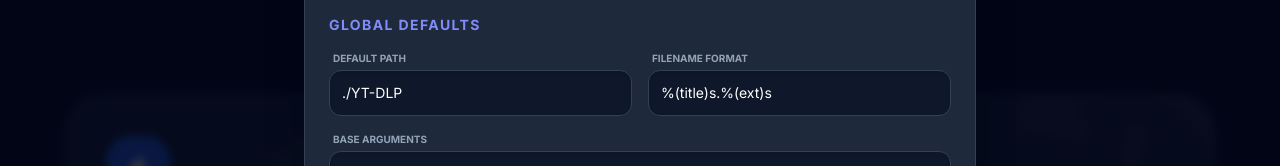
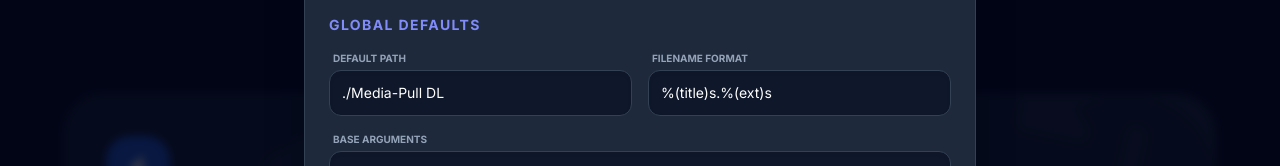
Before and after one commit to DrStr4Nge147/Media-Pull-DL, a React (Vite) app: page / in a window 1280 px wide. Both pictures are taken after a click on the button 1186 px from the left and 101 px from the top of the page. Shown: the part 267-433 px from the top of the page. Built offline with nearby package versions, Linux system fonts and the light colour scheme.

Commit message:
chore: rebrand application to Media-Pull DL and enhance settings accessibility

```diff
--- a/App.tsx
+++ b/App.tsx
@@ -11,7 +11,7 @@ import { v4 as uuidv4 } from 'uuid';
 
 
 const DEFAULT_SETTINGS: AppSettings = {
-  defaultDestination: './YT-DLP',
+  defaultDestination: './Media-Pull DL',
   defaultFilenameFormat: '%(title)s.%(ext)s',
   defaultArgs: '--format mp4/best',
   presets: [
@@ -30,7 +30,21 @@ const App: React.FC = () => {
   const [downloadStrategy, setDownloadStrategy] = useState<DownloadStrategy>('SEQUENTIAL');
   const [settings, setSettings] = useState<AppSettings>(() => {
     const saved = localStorage.getItem('yt_dlp_settings');
-    return saved ? JSON.parse(saved) : DEFAULT_SETTINGS;
+    if (saved) {
+      try {
+        const parsed = JSON.parse(saved);
+        // Migration: Update default destination from old './YT-DLP' to new './Media-Pull DL'
+        if (parsed.defaultDestination === './YT-DLP') {
+          parsed.defaultDestination = './Media-Pull DL';
+          localStorage.setItem('yt_dlp_settings', JSON.stringify(parsed));
+        }
+        return parsed;
+      } catch (e) {
+        console.error('Failed to parse settings:', e);
+        return DEFAULT_SETTINGS;
+      }
+    }
+    return DEFAULT_SETTINGS;
   });
   const [showSettings, setShowSettings] = useState(false);
   const [sharedDestination, setSharedDestination] = useState(settings.defaultDestination);
--- a/components/SettingsModal.tsx
+++ b/components/SettingsModal.tsx
@@ -108,6 +108,7 @@ const SettingsModal: React.FC<Props> = ({ settings, onSave, onClose }) => {
                 <label className="block text-[10px] font-bold text-slate-500 dark:text-slate-400 uppercase mb-1 ml-1">Default Path</label>
                 <input
                   type="text"
+                  placeholder="./Media-Pull DL"
                   value={localSettings.defaultDestination}
                   onChange={e => setLocalSettings(prev => ({ ...prev, defaultDestination: e.target.value }))}
                   className="w-full bg-slate-50 dark:bg-slate-900 border border-slate-200 dark:border-slate-700 rounded-xl p-3 text-sm focus:outline-none focus:ring-2 focus:ring-blue-500/20 focus:border-blue-500 text-slate-900 dark:text-white transition-all shadow-inner"
@@ -117,6 +118,7 @@ const SettingsModal: React.FC<Props> = ({ settings, onSave, onClose }) => {
                 <label className="block text-[10px] font-bold text-slate-500 dark:text-slate-400 uppercase mb-1 ml-1">Filename Format</label>
                 <input
                   type="text"
+                  placeholder="%(title)s.%(ext)s"
                   value={localSettings.defaultFilenameFormat}
                   onChange={e => setLocalSettings(prev => ({ ...prev, defaultFilenameFormat: e.target.value }))}
                   className="w-full bg-slate-50 dark:bg-slate-900 border border-slate-200 dark:border-slate-700 rounded-xl p-3 text-sm focus:outline-none focus:ring-2 focus:ring-blue-500/20 focus:border-blue-500 text-slate-900 dark:text-white transition-all shadow-inner"
@@ -127,6 +129,7 @@ const SettingsModal: React.FC<Props> = ({ settings, onSave, onClose }) => {
               <label className="block text-[10px] font-bold text-slate-500 dark:text-slate-400 uppercase mb-1 ml-1">Base Arguments</label>
               <input
                 type="text"
+                placeholder="--format mp4/best"
                 value={localSettings.defaultArgs}
                 onChange={e => setLocalSettings(prev => ({ ...prev, defaultArgs: e.target.value }))}
                 className="w-full bg-slate-50 dark:bg-slate-900 border border-slate-200 dark:border-slate-700 rounded-xl p-3 text-sm font-mono focus:outline-none focus:ring-2 focus:ring-blue-500/20 focus:border-blue-500 text-slate-900 dark:text-white transition-all shadow-inner"
--- a/metadata.json
+++ b/metadata.json
@@ -1,5 +1,5 @@
 {
-  "name": "YT-DLP Web Manager",
+  "name": "Media-Pull DL Manager",
   "description": "A modern, professional batch download manager for yt-dlp workflows featuring sequential queueing, custom presets, and real-time progress simulation.",
   "requestFramePermissions": []
 }
```
